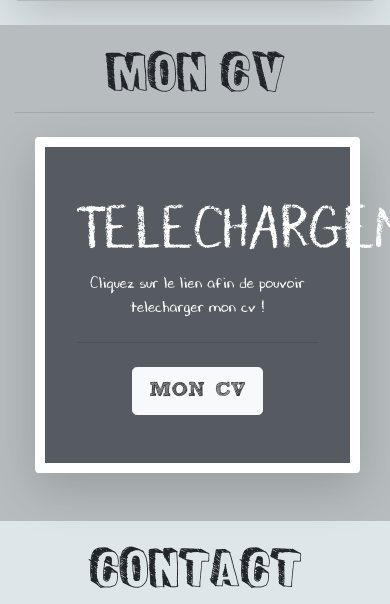
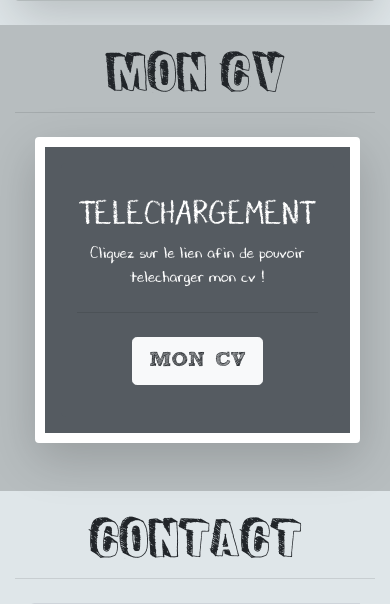
Before and after one commit to maxence4283/Portfolio, a PHP site: page / in a window 390 px wide; the page is wider, and only the part inside the window is pictured. Shown: the part 5085-5689 px from the top of that part. Run offline with PHP 8.4, Linux system fonts and the light colour scheme; some libraries are stand-ins or nearby versions; some web fonts are replaced.

Commit message:
Mise en responsive du "telechargement" de la partie cv

```diff
--- a/vues/cv.php
+++ b/vues/cv.php
@@ -30,11 +30,26 @@
 
                 <hr class="mb-4">
 
-                <div class="col-12 col-xs12 col-sm-12 col-md-12  offset-xl-3 col-xl-6 offset-lg-3 col-lg-6">
+                <div class="col-12 col-xs12 col-sm-12 col-md-12  offset-xl-3 col-xl-6 col-lg-12">
                   <div class="shadow-lg p-3 mb-5 rounded border2 border-light2" style="background-color: #555b61; margin-left: 1.5%">
 
                     <div class="jumbotronCV text-center">
-                      <h1 class="display-4 djbchalk" style="color:white">TELECHARGEMENT</h1>
+
+                      <!-- partie lg -->
+                      <h1 class="display-4 djbchalk d-none d-xl-block" style="color:white">TELECHARGEMENT</h1>
+
+                      <!-- partie xl -->
+                      <h1 class="display-4 djbchalk d-none d-lg-block d-xl-none" style="color:white">TELECHARGEMENT</h1>
+
+                      <!-- partie md -->
+                      <h1 class="display-4 djbchalk d-none d-md-block d-lg-none" style="color:white; font-size: 8vw">TELECHARGEMENT</h1>
+
+                      <!-- partie sm -->
+                      <h1 class="display-4 djbchalk d-none d-sm-block d-md-none" style="color:white; font-size: 8vw">TELECHARGEMENT</h1>
+
+                      <!-- partie xs -->
+                      <h1 class="display-4 djbchalk d-block d-sm-none" style="color:white; font-size: 8vw">TELECHARGEMENT</h1>
+
                       <p class="djbchalk" style="color:white">Cliquez sur le lien afin de pouvoir telecharger mon cv !</p>
                       <hr class="my-4">
                       <a class="btn btn-light btn-lg sketch" href="Public/file/cv.zip" role="button">MON CV</a>
```
